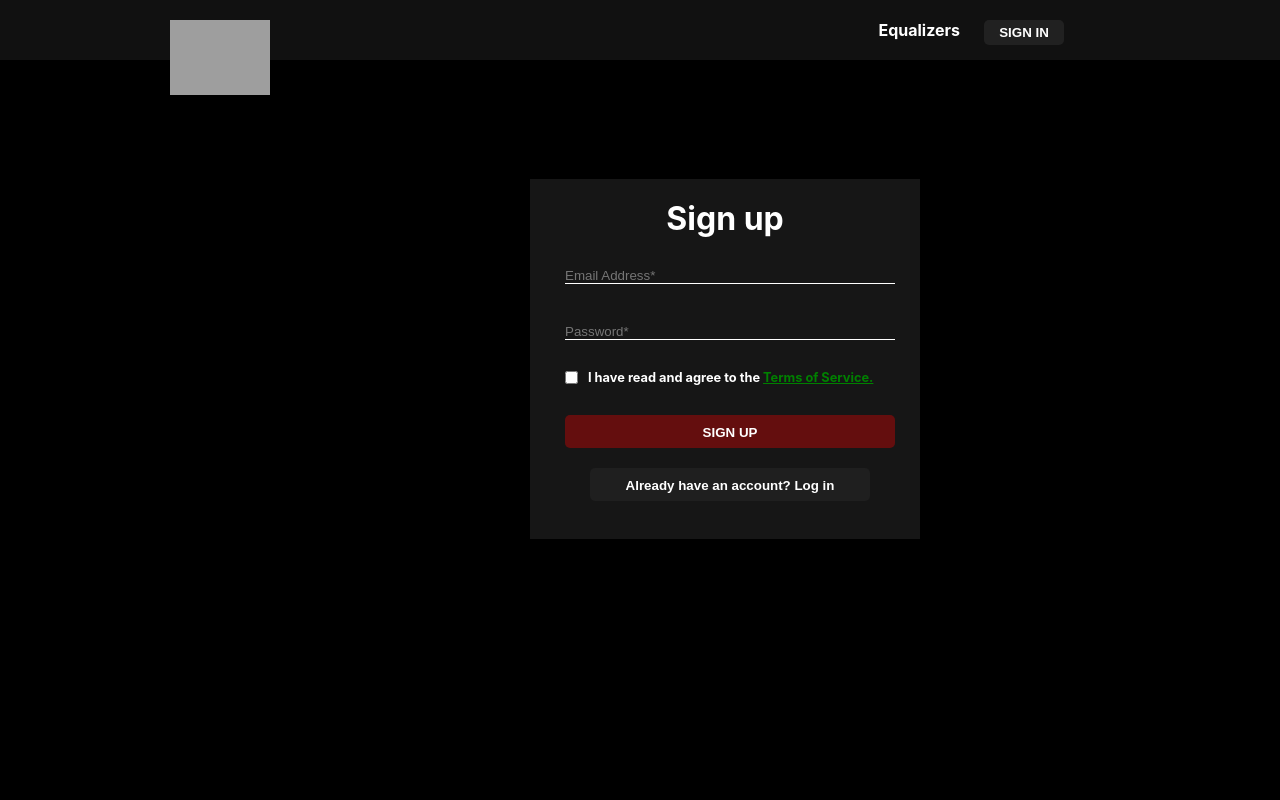
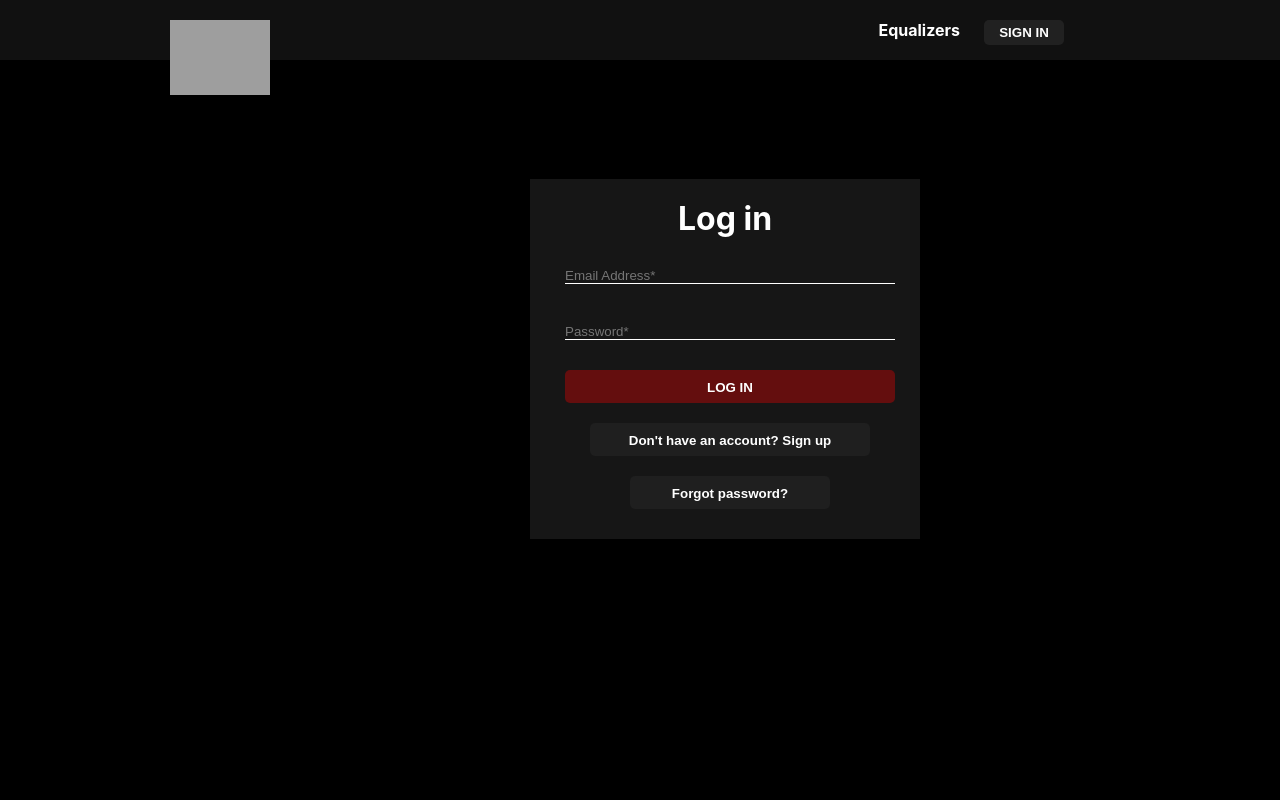
Before and after one commit to safwanvk/specterr-frontend, a React (Create React App) app: page / in a window 1280 px wide. Shown: the top 800 px of the page. Built offline with nearby package versions, Linux system fonts and the light colour scheme; grey boxes are pictures that could not be loaded; the HTML template or start-up script is replaced by a standard one.

Commit message:
:sparkles: Add SignIn ui

```diff
--- a/src/App.js
+++ b/src/App.js
@@ -3,7 +3,8 @@ import './App.css';
 import Footer from './Components/Footer/Footer';
 // import Home from './Components/Home/Home';
 import NavBar from './Components/NavBar/NavBar'
-import SignUp from './Components/SignUp/SignUp';
+import SignIn from './Components/SignIn/SignIn';
+// import SignUp from './Components/SignUp/SignUp';
 
 function App() {
   return (
@@ -12,7 +13,8 @@ function App() {
       <NavBar/>
       {/* <Home/> */}
       {/* <Equalizer/> */}
-      <SignUp/>
+      {/* <SignUp/> */}
+      <SignIn/>
       <Footer/>
     </div>
   );
--- /dev/null
+++ b/src/Components/SignIn/SignIn.css
@@ -0,0 +1,113 @@
+.signIn{
+    height: 670px;
+    background-color: black;
+    padding-top: 140px;
+    padding-left: 530px;
+}
+
+.form{
+    height: 360px;
+    width: 390px;
+    background-color: rgba(37,37,37,.61);
+}
+
+.title{
+    text-align: center;
+    color: white;
+    padding-top: 20px;
+}
+
+.input{
+    background: transparent;
+    border: none;
+    border-bottom: 1px solid white;
+    color: white;
+    margin-left: 35px;
+    margin-top: 30px;
+    width: 330px;
+}
+
+*:focus {
+    outline: none;
+}
+
+
+.sec{
+    padding-top: 10px;
+}
+
+.check{
+    margin-left: 35px;
+    margin-top: 30px;
+}
+
+.check-div{
+    display: flex;
+}
+
+.terms{
+    font-size: 0.8rem;
+    margin-top: 30px;
+    color: white;
+    margin-left: 10px;
+}
+
+.u{
+    color: green;
+}
+
+.sign-but{
+    color: white;
+    outline: none;
+    border: none;
+    font-weight: 700;
+    border-radius: 5px;
+    padding-left: 2rem;
+    padding-right: 2rem;
+    padding-top: 10px;
+    padding-bottom: 0.5rem;
+    background-color: rgba(177, 6, 6, 0.5);
+    cursor: pointer;
+    margin-left: 35px;
+    margin-top: 30px;
+    width: 330px;
+}
+
+.sign-but:hover{
+    color:white;
+    background-color: #520d0d;
+}
+
+.log-sign{
+    color: white;
+    outline: none;
+    border: none;
+    font-weight: 700;
+    border-radius: 5px;
+    padding-left: 2rem;
+    padding-right: 2rem;
+    padding-top: 10px;
+    padding-bottom: 0.5rem;
+    background-color: rgba(37,37,37,.61);
+    cursor: pointer;
+    margin-left: 60px;
+    margin-top: 20px;
+    width: 280px;
+}
+
+.log-for{
+    color: white;
+    outline: none;
+    border: none;
+    font-weight: 700;
+    border-radius: 5px;
+    padding-left: 2rem;
+    padding-right: 2rem;
+    padding-top: 10px;
+    padding-bottom: 0.5rem;
+    background-color: rgba(37,37,37,.61);
+    cursor: pointer;
+    margin-left: 100px;
+    margin-top: 20px;
+    width: 200px;
+}
--- /dev/null
+++ b/src/Components/SignIn/SignIn.js
@@ -0,0 +1,22 @@
+import React from 'react'
+import './SignIn.css'
+
+function SignIn() {
+    return (
+        <div>
+            <div className="signIn">
+                <div className="form container">
+                    <h1 className="title">Log in</h1>
+                    <input className="input" type="text" placeholder="Email Address*"></input>
+                    <input className="input sec" type="text" placeholder="Password*"></input>
+
+                    <button className="sign-but">LOG IN</button>
+                    <button className="log-sign">Don't have an account? Sign up</button>
+                    <button className="log-for">Forgot password?</button>
+                </div>
+            </div>
+        </div>
+    )
+}
+
+export default SignIn
```
